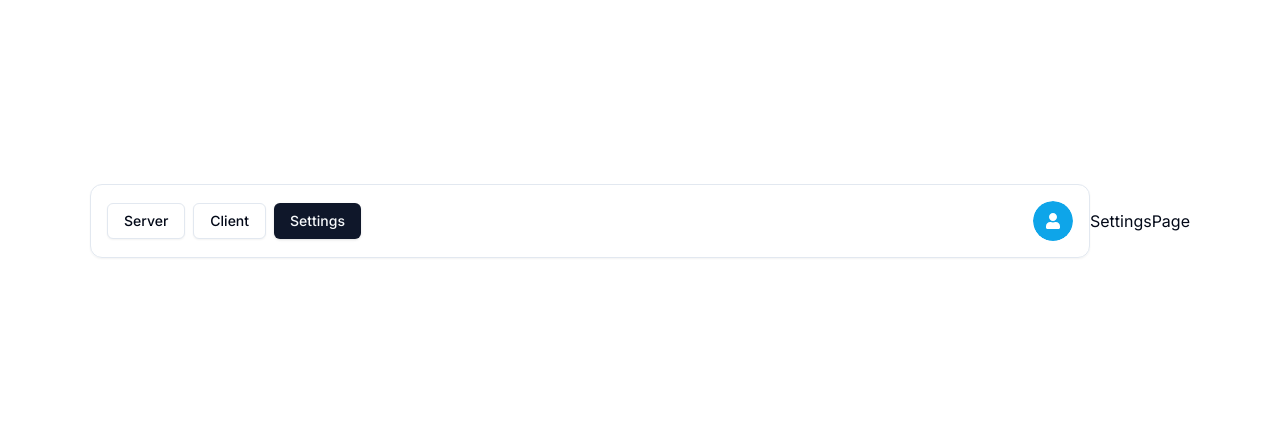
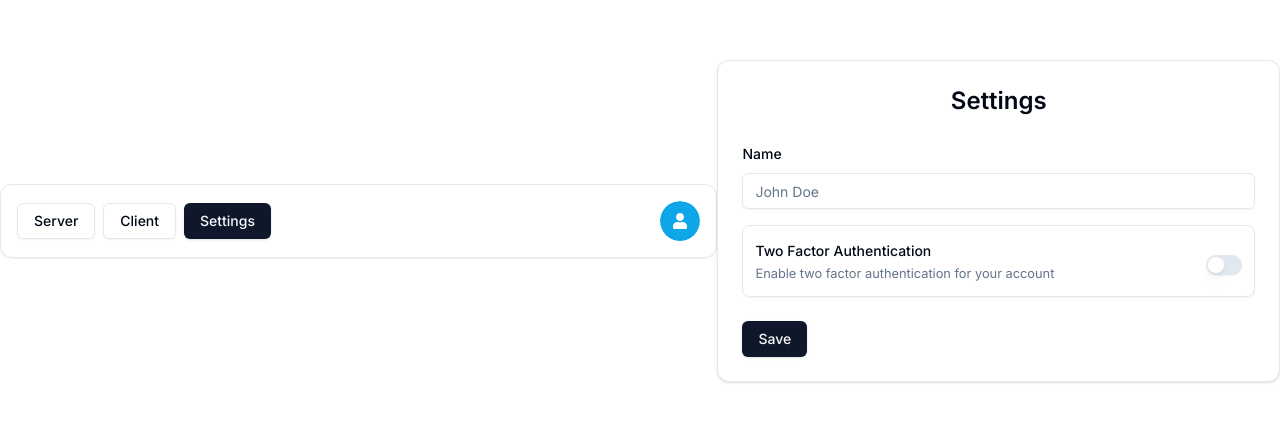
Before and after one commit to hassan-31x/nextjs-starter-kit, a Next.js app: page /settings in a window 1280 px wide. Shown: the part 179-600 px from the top of the page. Built offline with nearby package versions, Linux system fonts and the light colour scheme; no server answers.

Commit message:
feat: settings page created with option to update information

```diff
--- /dev/null
+++ b/actions/settings.ts
@@ -0,0 +1,36 @@
+import * as z from "zod"
+
+import { auth } from "@/auth"
+import { db } from "@/lib/db"
+import { SettingsSchema } from "@/schemas"
+import { getUserById } from "@/utils/user"
+
+export const settings = async (values: z.infer<typeof SettingsSchema>) => {
+    const data = await auth()
+    const user = data?.user
+
+    if (!user) {
+        return { error: "Unauthorized" }
+    }
+
+    const dbUser = await getUserById(user.id!)
+    if (!dbUser) {
+        return { error: "Unauthorized" }
+    }
+
+    // don't allow changing email & password if OAuth
+    if (user.isOAuth) {
+        values.email = undefined
+        values.password = undefined
+        values.isTwoFactorEnabled = undefined
+    }
+
+    await db.user.update({
+        where: { id: user.id },
+        data: {
+            ...values
+        },
+    })
+
+    return { success: "User Updated!" }
+}
--- a/app/(main)/settings/page.tsx
+++ b/app/(main)/settings/page.tsx
@@ -1,7 +1,104 @@
+"use client";
+
+import * as z from "zod";
+
+import { Button } from "@/components/ui/button";
+import { Card, CardContent, CardHeader } from "@/components/ui/card";
+import { useForm } from "react-hook-form";
+import { SettingsSchema } from "@/schemas";
+import { zodResolver } from "@hookform/resolvers/zod";
+import { useState, useTransition } from "react";
+import { useSession } from "next-auth/react";
+import { settings } from "@/actions/settings";
+import { Form, FormControl, FormDescription, FormField, FormItem, FormLabel, FormMessage } from "@/components/ui/form";
+import { Input } from "@/components/ui/input";
+import FormError from "@/components/form-error";
+import FormSuccess from "@/components/form-success";
+import { Switch } from "@/components/ui/switch";
+
 const SettingsPage = () => {
+  const [error, setError] = useState<string | undefined>(undefined);
+  const [success, setSuccess] = useState<string | undefined>(undefined);
+  const [isPending, startTransition] = useTransition();
+
+  const { data: session, update } = useSession();
+  const user = session?.user;
+
+  const form = useForm<z.infer<typeof SettingsSchema>>({
+    resolver: zodResolver(SettingsSchema),
+    defaultValues: {
+      name: user?.name || undefined, // undefined used so leaving the field empty doesn't empty the database
+      isTwoFactorEnabled: user?.isTwoFactorEnabled || false,
+    },
+  });
+
+  const handleSubmit = (values: z.infer<typeof SettingsSchema>) => {
+    startTransition(() => {
+      settings(values)
+        .then((data) => {
+          if (data.error) {
+            setError(data.error);
+          }
+
+          if (data.success) {
+            setSuccess(data.success);
+            update(); // Update the session to reflect the changes
+          }
+        })
+        .catch(() => setError("An error occurred"));
+    });
+  };
+
   return (
-    <div>SettingsPage</div>
-  )
-}
+    <Card className="w-[80%] max-w-[800px]">
+      <CardHeader>
+        <p className="text-2xl font-semibold text-center">Settings</p>
+      </CardHeader>
+      <CardContent>
+        <Form {...form}>
+          <form className="space-y-6" onSubmit={form.handleSubmit(handleSubmit)}>
+            <div className="space-y-4">
+              <FormField
+                control={form.control}
+                name="name"
+                render={({ field }) => (
+                  <FormItem>
+                    <FormLabel>Name</FormLabel>
+                    <FormControl>
+                      <Input {...field} placeholder="John Doe" disabled={isPending} />
+                    </FormControl>
+                    <FormMessage />
+                  </FormItem>
+                )}
+              ></FormField>
+              {!!!user?.isOAuth && (
+                <FormField
+                  control={form.control}
+                  name="isTwoFactorEnabled"
+                  render={({ field }) => (
+                    <FormItem className="flex items-center justify-between rounded-lg border p-3 shadow-sm">
+                      <div className="space-y-0.5">
+                        <FormLabel>Two Factor Authentication</FormLabel>
+                        <FormDescription>Enable two factor authentication for your account</FormDescription>
+                      </div>
+                      <FormControl>
+                        <Switch checked={field.value} onChange={field.onChange} disabled={isPending} />
+                      </FormControl>
+                    </FormItem>
+                  )}
+                ></FormField>
+              )}
+            </div>
+            <FormError message={error} />
+            <FormSuccess message={success} />
+            <Button type="submit" disabled={isPending}>
+              Save
+            </Button>
+          </form>
+        </Form>
+      </CardContent>
+    </Card>
+  );
+};
 
-export default SettingsPage
+export default SettingsPage;
--- a/auth.ts
+++ b/auth.ts
@@ -6,6 +6,7 @@ import { db } from "@/lib/db"
 import { getUserById } from "@/utils/user"
 import { UserRole } from "@prisma/client"
 import { getTwoFactorConfirmationByUserId } from "./utils/two-factor-confirmation"
+import { getAccountByUserId } from "./utils/accounts"
 
 export const {
   handlers: { GET, POST },
@@ -56,6 +57,9 @@ export const {
       }
 
       if (session.user) {
+        session.user.name = token.name
+        session.user.email = token.email!
+        session.user.isOAuth = token.isOAuth as boolean
         session.user.isTwoFactorEnabled = token.isTwoFactorEnabled as boolean
       }
 
@@ -65,9 +69,13 @@ export const {
       if (!token.sub) return token
 
       const existingUser = await getUserById(token.sub)
-
       if (!existingUser) return token
 
+      const existingAccount = await getAccountByUserId(existingUser.id)
+
+      token.isOAuth = !!existingAccount
+      token.name = existingUser.name
+      token.email = existingUser.email // name & email are assigned so latest data is reflected on UI once it is updated for a user
       token.role = existingUser.role
       token.isTwoFactorEnabled = existingUser.isTwoFactorEnabled
 
--- /dev/null
+++ b/components/ui/switch.tsx
@@ -0,0 +1,29 @@
+"use client"
+
+import * as React from "react"
+import * as SwitchPrimitives from "@radix-ui/react-switch"
+
+import { cn } from "@/lib/utils"
+
+const Switch = React.forwardRef<
+  React.ElementRef<typeof SwitchPrimitives.Root>,
+  React.ComponentPropsWithoutRef<typeof SwitchPrimitives.Root>
+>(({ className, ...props }, ref) => (
+  <SwitchPrimitives.Root
+    className={cn(
+      "peer inline-flex h-5 w-9 shrink-0 cursor-pointer items-center rounded-full border-2 border-transparent shadow-sm transition-colors focus-visible:outline-none focus-visible:ring-2 focus-visible:ring-ring focus-visible:ring-offset-2 focus-visible:ring-offset-background disabled:cursor-not-allowed disabled:opacity-50 data-[state=checked]:bg-primary data-[state=unchecked]:bg-input",
+      className
+    )}
+    {...props}
+    ref={ref}
+  >
+    <SwitchPrimitives.Thumb
+      className={cn(
+        "pointer-events-none block h-4 w-4 rounded-full bg-background shadow-lg ring-0 transition-transform data-[state=checked]:translate-x-4 data-[state=unchecked]:translate-x-0"
+      )}
+    />
+  </SwitchPrimitives.Root>
+))
+Switch.displayName = SwitchPrimitives.Root.displayName
+
+export { Switch }
--- a/next-auth.d.ts
+++ b/next-auth.d.ts
@@ -4,6 +4,7 @@ import NextAuth, { DefaultSession } from "next-auth"
 export type ExtendedUser = DefaultSession["user"] & {
   role: UserRole
   isTwoFactorEnabled: boolean
+  isOAuth: boolean
 }
 
 declare module "next-auth" {
--- a/package.json
+++ b/package.json
@@ -18,6 +18,7 @@
     "@radix-ui/react-icons": "^1.3.0",
     "@radix-ui/react-label": "^2.1.0",
     "@radix-ui/react-slot": "^1.1.0",
+    "@radix-ui/react-switch": "^1.1.0",
     "bcryptjs": "^2.4.3",
     "class-variance-authority": "^0.7.0",
     "clsx": "^2.1.1",
--- a/schemas/index.ts
+++ b/schemas/index.ts
@@ -33,3 +33,11 @@ export const NewPasswordSchema = z.object({
     message: "Password must be at least 6 characters",
   }),
 });
+
+export const SettingsSchema = z.object({
+  name: z.optional(z.string()),
+  email: z.optional(z.string().email()),
+  password: z.optional(z.string().min(6)),
+  isTwoFactorEnabled: z.optional(z.boolean())
+  // add other fields you want to update
+})
--- /dev/null
+++ b/utils/accounts.ts
@@ -0,0 +1,15 @@
+import { db } from "@/lib/db";
+
+export const getAccountByUserId = async (userId: string) => {
+  try {
+    const account = await db.account.findFirst({
+      where: {
+        userId,
+      },
+    });
+
+    return account;
+  } catch {
+    return null;
+  }
+};
```
Also changed, not shown: 1 other file (tests, documents, lock files or other folders).
